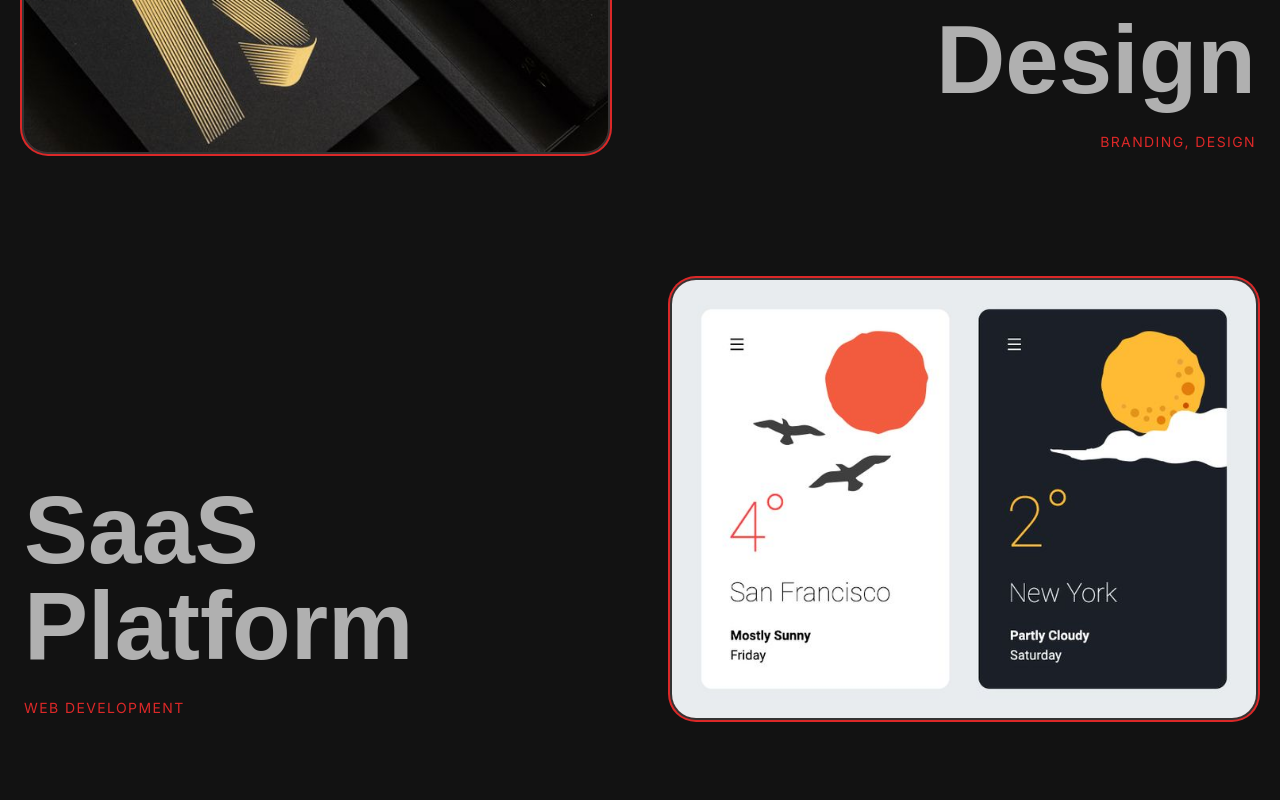
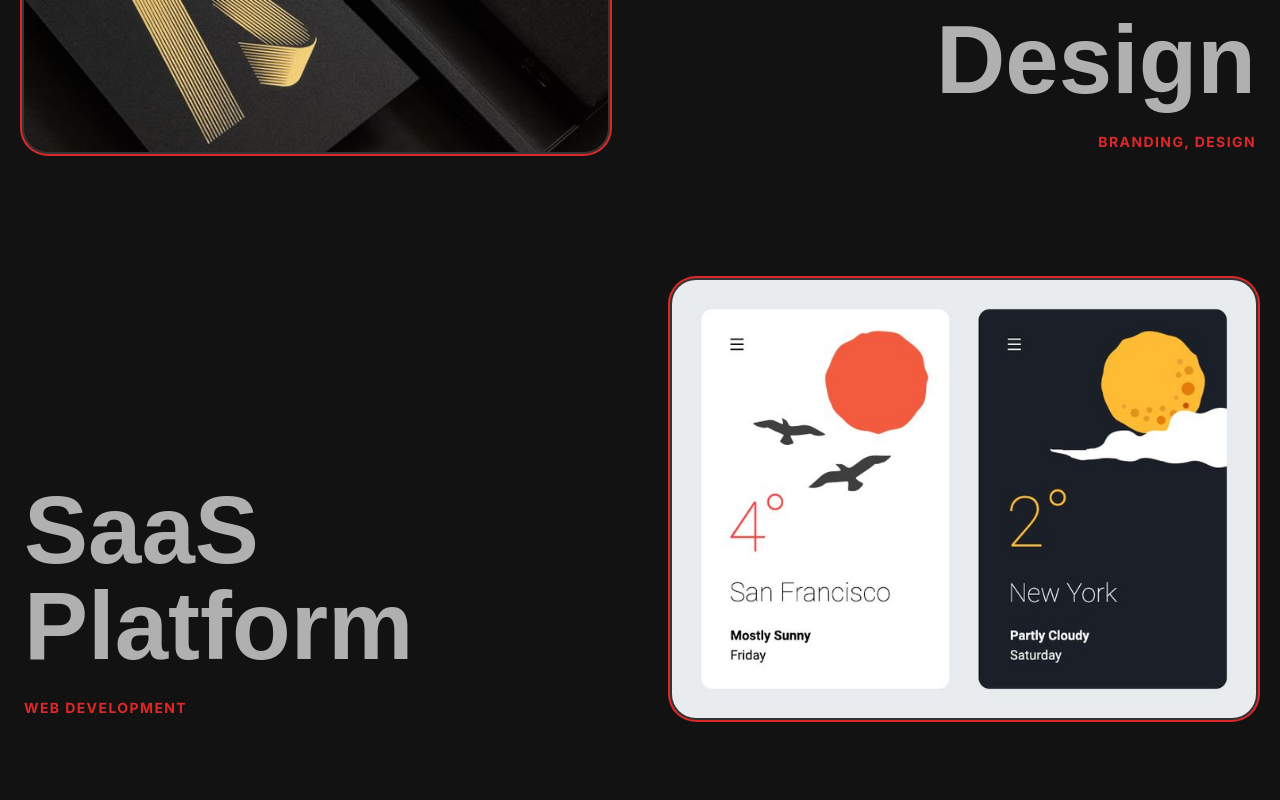
Before and after one commit to blck04/blacklionstudio, a Next.js app: page / in a window 1280 px wide. Shown: the part 3460-4260 px from the top of the page. Built offline with nearby package versions, Linux system fonts and the light colour scheme; a web font is replaced by a local one.

Commit message:
MAKE TEH TEXT BELOW THE PROJECT TITLE BOLDER AND USE BLOOD RED INSTED OF

```diff
--- a/src/app/globals.css
+++ b/src/app/globals.css
@@ -28,7 +28,7 @@
     --muted-foreground: 0 0% 45.1%;
     --accent: 0 0% 96.1%;
     --accent-foreground: 0 0% 9%;
-    --destructive: 0 84.2% 60.2%;
+    --destructive: 0 100% 27%;
     --destructive-foreground: 0 0% 98%;
     --border: 0 0% 89.8%;
     --input: 0 0% 89.8%;
--- a/src/components/work-section.tsx
+++ b/src/components/work-section.tsx
@@ -36,7 +36,7 @@ export function WorkSection() {
                     )}>
                       {project.title}
                     </h3>
-                    <p className="mt-6 text-destructive uppercase tracking-widest text-sm">
+                    <p className="mt-6 text-destructive uppercase tracking-widest text-sm font-bold">
                       {project.category}
                     </p>
                   </div>
```
